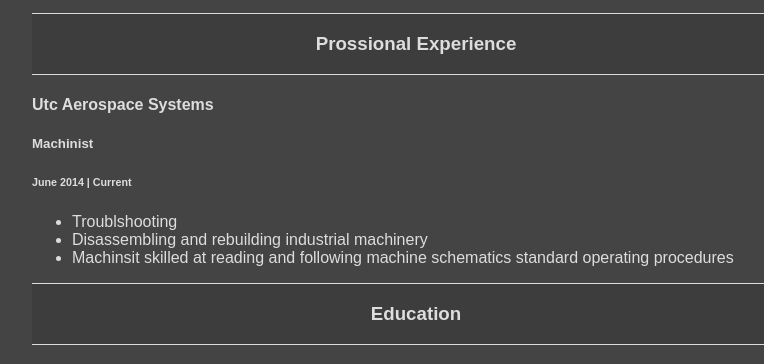
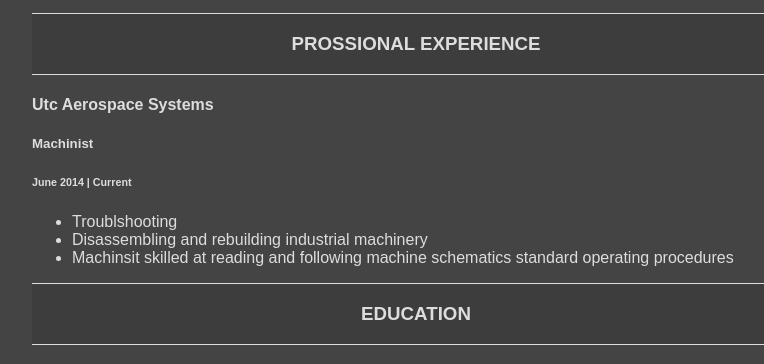
Before and after one commit to SaravanhP/SaravanhP.github.io, a plain HTML site: page index.html in a window 1280 px wide. Shown: the part 207-571 px from the top of the page, without its empty margins (224-988 px from the left). Drawn offline with Linux system fonts and the light colour scheme.

Commit message:
Update style.css

```diff
--- a/style.css
+++ b/style.css
@@ -7,8 +7,8 @@
 
 .exp-header{
   text-align: center;
-  text-tramsform: uppercasse;
+  text-transform: uppercase;
   border-top: 1px solid #dddddd;
-  border-bottom: 1px solid #dddddd;
+  border-bottom:1px solid #dddddd;
   background-color: rgba(0,0,0, 0.1)
 }
```
